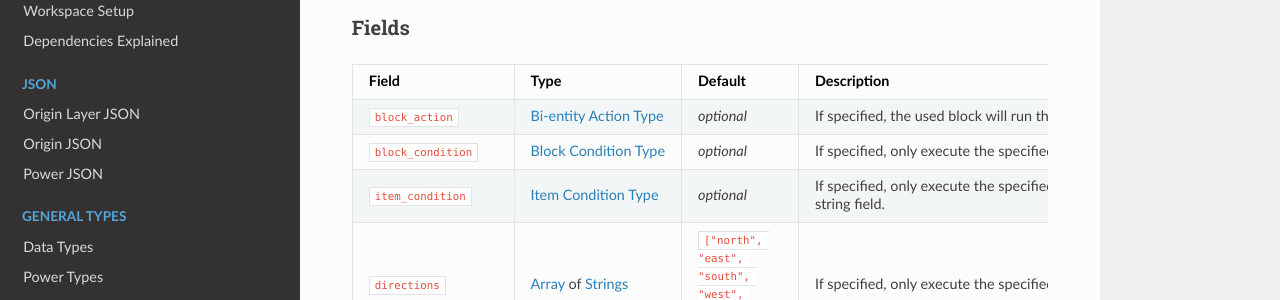
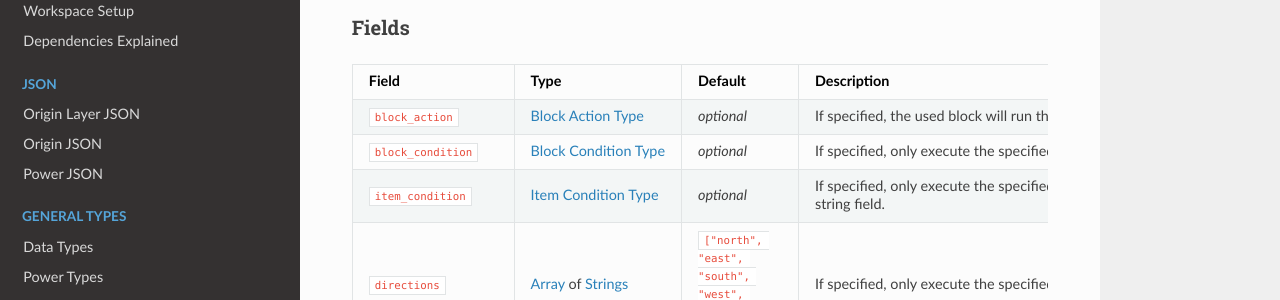
Before and after one commit to apace100/origins-docs, an MkDocs documentation site: the page built from docs/types/power_types/action_on_block_use.md, in a window 1280 px wide and 1366 px high. Shown: the part 315-615 px from the top of the window. Built offline with MkDocs 1.6.1, drawn with Linux system fonts in a browser that asks for light colours; nearby versions of some CDN libraries.

Commit message:
Fixed the `block_action` field's hypertext to be Block and not Bi-entity

```diff
--- a/docs/types/power_types/action_on_block_use.md
+++ b/docs/types/power_types/action_on_block_use.md
@@ -16,7 +16,7 @@ Type ID: `origins:action_on_block_use`
 
 Field | Type | Default | Description
 ------|------|---------|-------------
-`block_action` | [Bi-entity Action Type](../block_action_types.md) | _optional_ | If specified, the used block will run this action if all conditions are met.
+`block_action` | [Block Action Type](../block_action_types.md) | _optional_ | If specified, the used block will run this action if all conditions are met.
 `block_condition` | [Block Condition Type](../block_condition_types.md) | _optional_ | If specified, only execute the specified actions if this condition is fulfilled by the used block.
 `item_condition` | [Item Condition Type](../item_condition_types.md) | _optional_ | If specified, only execute the specified actions if this condition is fulfilled by the item in the 'actor' (the player that has the power) entity's specified hand(s) determined by the `hands` string field.
 `directions` |[Array](../data_types/array.md) of [Strings](../data_types/string.md) | `["north", "east", "south", "west", "up", "down"]` | If specified, only execute the specified actions if you used the specified face of the block.
```
